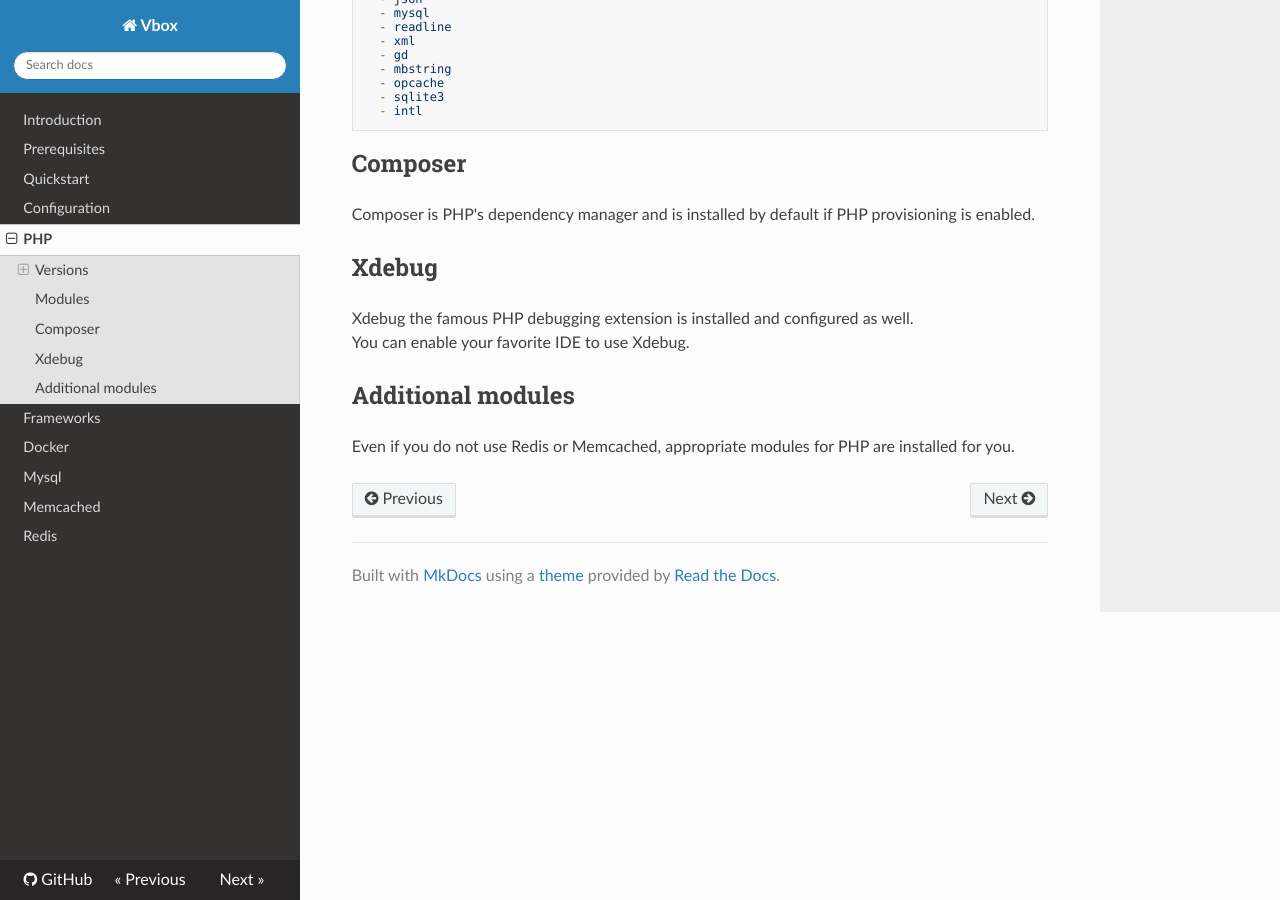
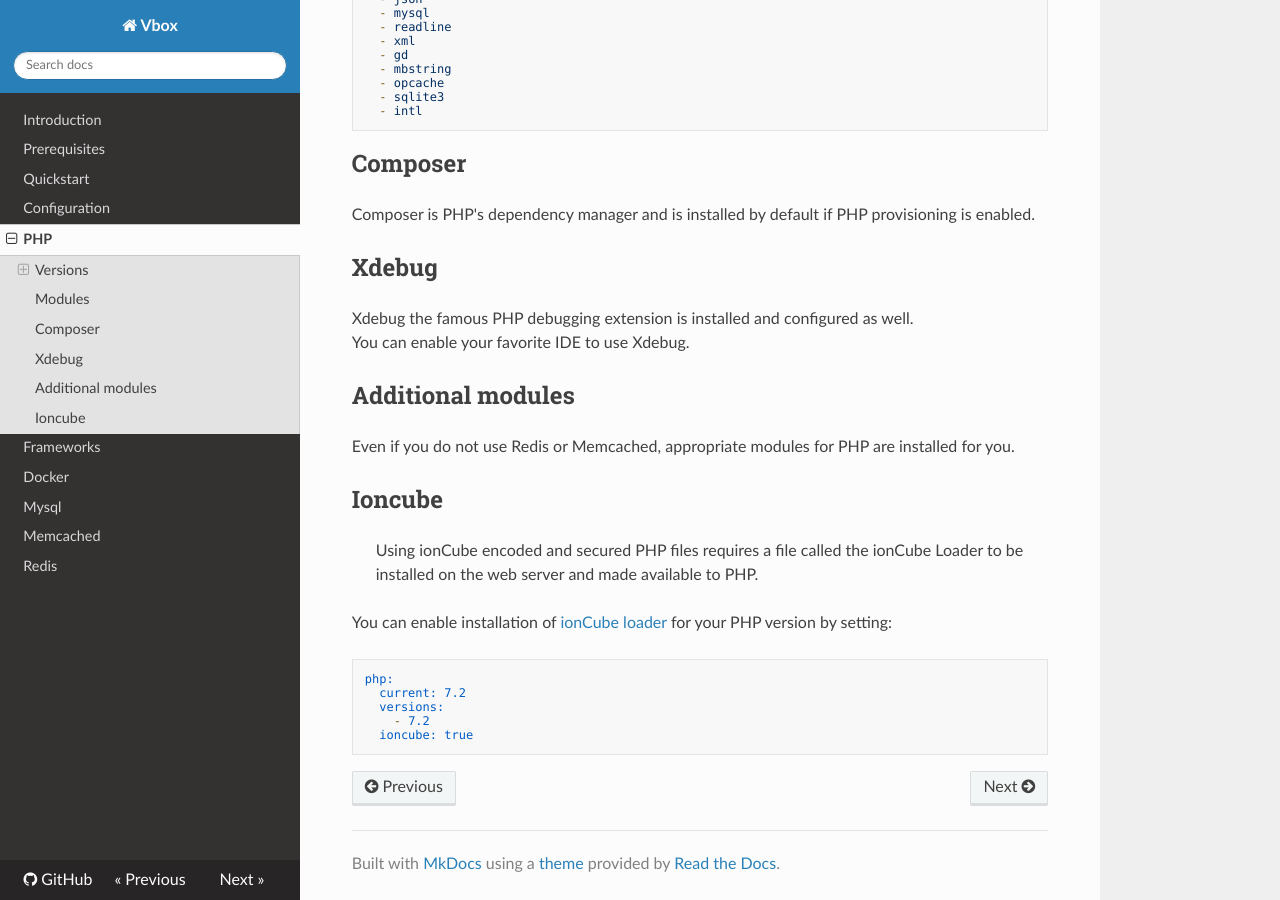
Before and after one commit to sebbaum/vbox-docu, an MkDocs documentation site: the page built from docs/php.md, in a window 1280 px wide and 900 px high, scrolled down 940 px. Built offline with MkDocs 1.6.1, drawn with Linux system fonts in a browser that asks for light colours; nearby versions of some CDN libraries.

Commit message:
Added docu of ioncube

````diff
--- a/docs/php.md
+++ b/docs/php.md
@@ -54,3 +54,16 @@ You can enable your favorite IDE to use Xdebug.
 
 ## Additional modules
 Even if you do not use Redis or Memcached, appropriate modules for PHP are installed for you.
+
+## Ioncube
+> Using ionCube encoded and secured PHP files requires a file called the ionCube Loader to be installed on the web server and made available to PHP.
+
+You can enable installation of [ionCube loader](https://www.ioncube.com/loaders.php) for your PHP version by setting:
+
+```yml
+php:
+  current: 7.2
+  versions:
+    - 7.2
+  ioncube: true
+```
````
